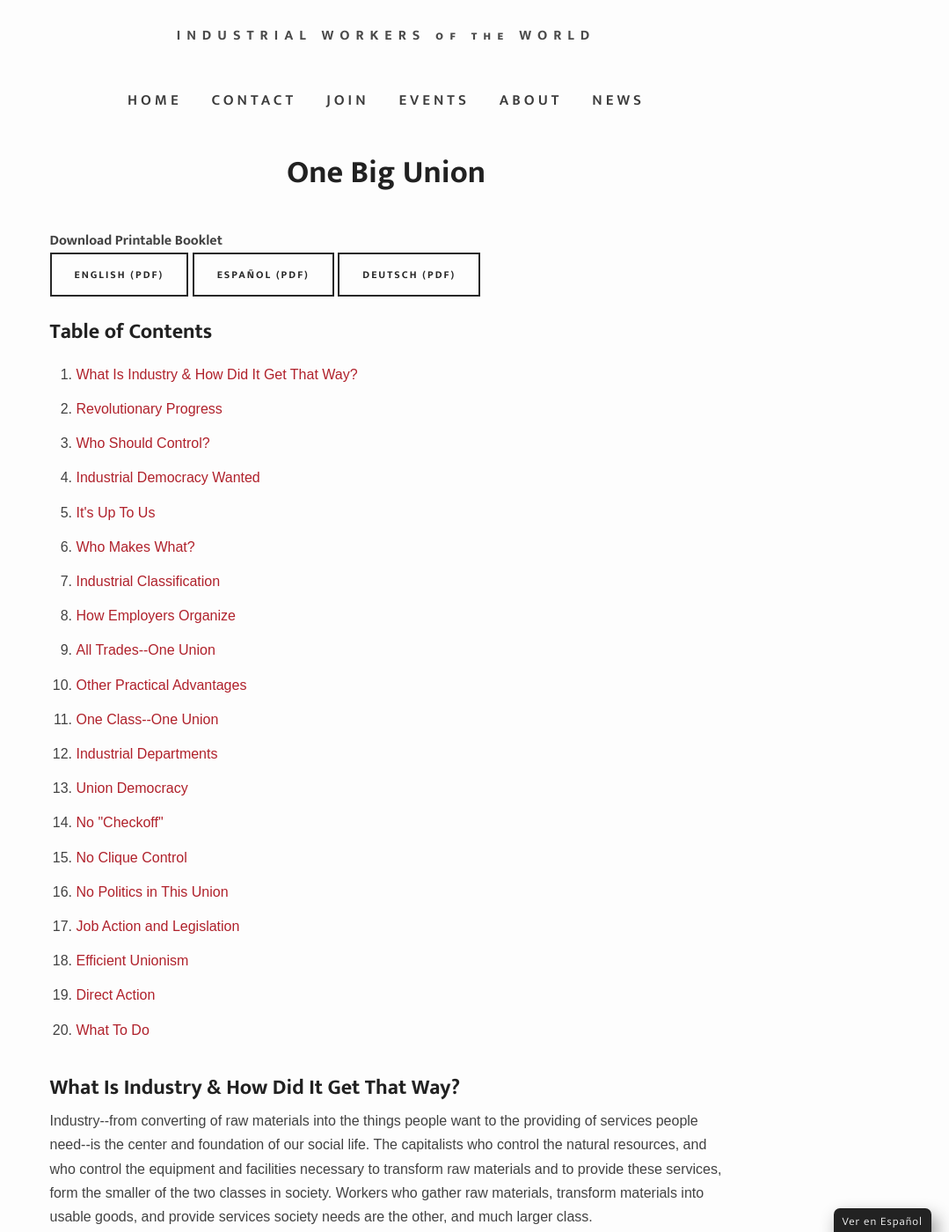
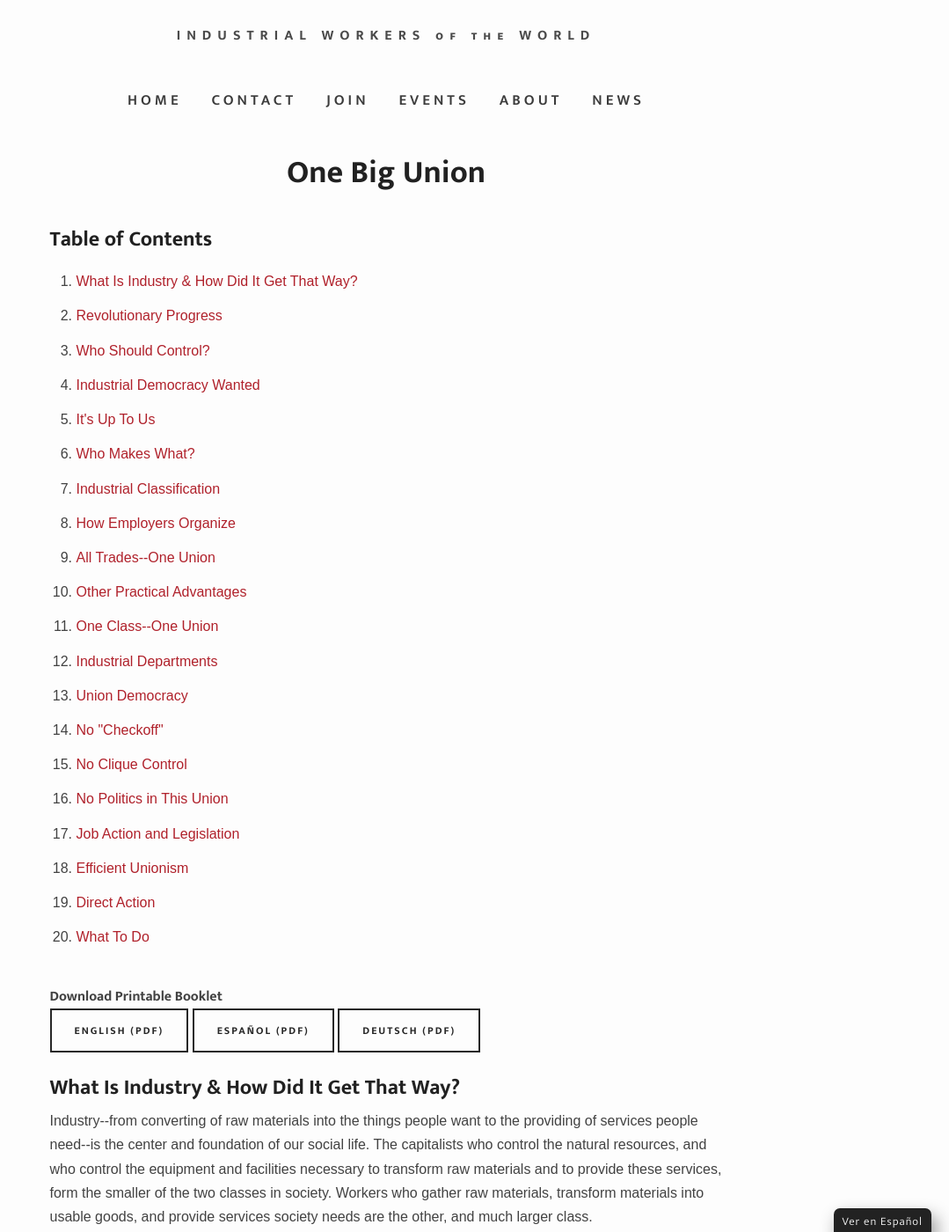
Before and after one commit to IWW-NYC-GMB/iww.nyc, a Jekyll site: the page built from one-big-union.html, in a window 1280 px wide and 1400 px high, scrolled down 519 px. Shown: the whole window at 88% size, without its empty margins (201-1280 px from the left). Built offline with Jekyll 4.4.1, drawn with Linux system fonts in a browser that asks for light colours; some web fonts are replaced.

Commit message:
Update one-big-union.html

```diff
--- a/one-big-union.html
+++ b/one-big-union.html
@@ -4,10 +4,6 @@
 permalink: /obu/
 heading: true
 ---
-<strong>Download Printable Booklet</strong><br>
-<a href="{{ site.baseurl }}/assets/One-Big-Union.pdf"><button class="small" ontouchstart="">English (PDF)</button></a>
-<a href="{{ site.baseurl }}/assets/One-Big-Union-es.pdf"><button class="small" ontouchstart="">Español (PDF)</button></a>
-<a href="{{ site.baseurl }}/assets/One-Big-Union-de.pdf"><button class="small" ontouchstart="">Deutsch (PDF)</button></a><br><br>
 <h2>Table of Contents</h2>
 <ol style="margin-top:10px">
   <li><a href="#what-is-industry">What Is Industry & How Did It Get That Way?</a></li>
@@ -31,6 +27,11 @@
   <li><a href="#direct-action">Direct Action</a></li>
   <li><a href="#what-to-do">What To Do</a></li>
 </ol><br>
+
+<strong>Download Printable Booklet</strong><br>
+<a href="{{ site.baseurl }}/assets/One-Big-Union.pdf"><button class="small" ontouchstart="">English (PDF)</button></a>
+<a href="{{ site.baseurl }}/assets/One-Big-Union-es.pdf"><button class="small" ontouchstart="">Español (PDF)</button></a>
+<a href="{{ site.baseurl }}/assets/One-Big-Union-de.pdf"><button class="small" ontouchstart="">Deutsch (PDF)</button></a><br><br>
 
 <h2 id="what-is-industry">What Is Industry & How Did It Get That Way?</h2>
 <p>
```
